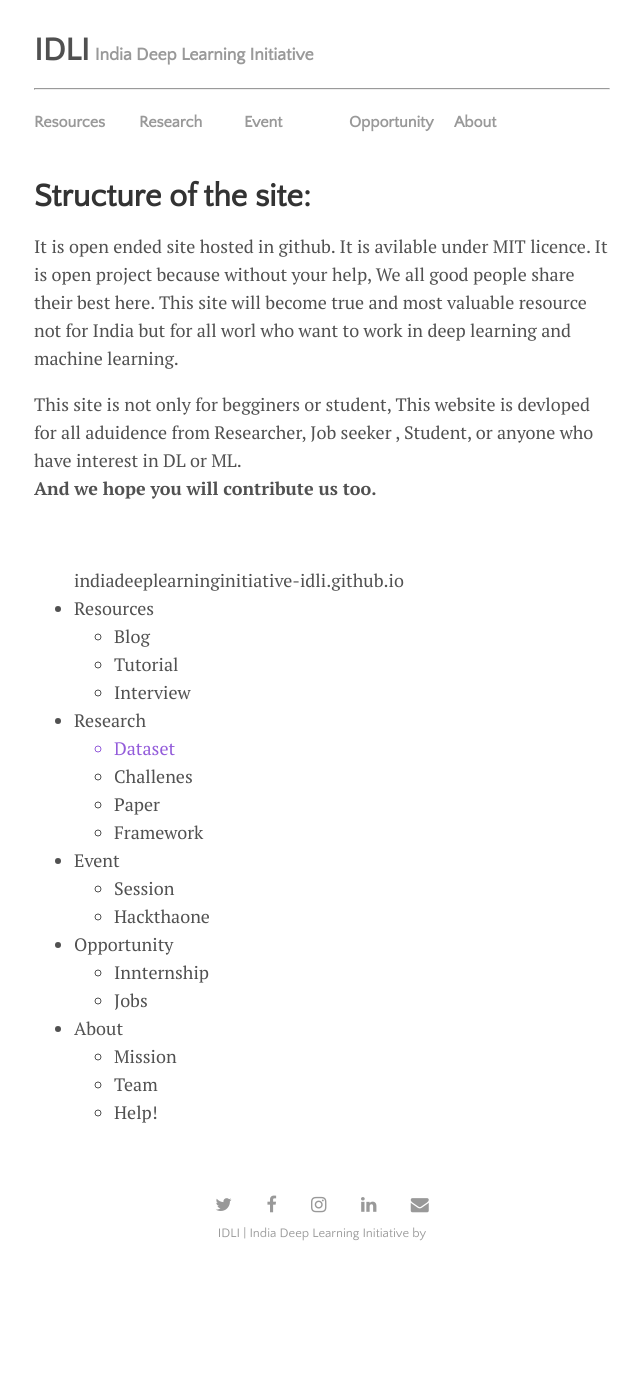
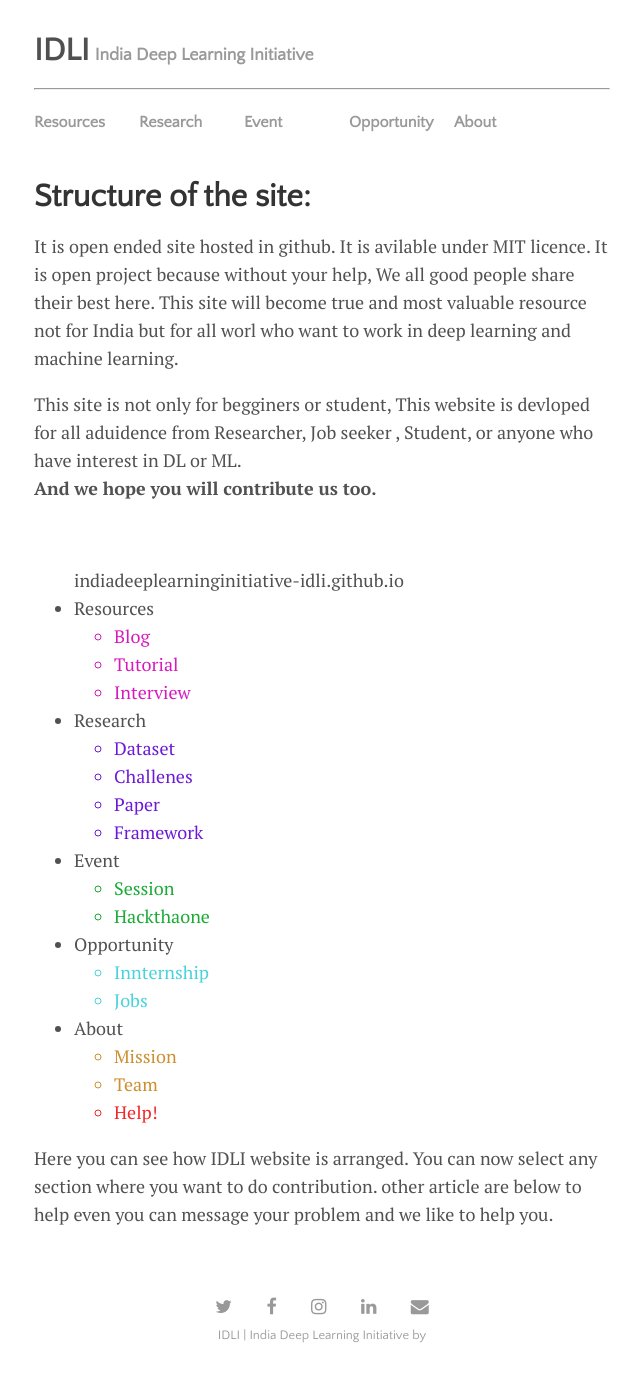
Before and after one commit to IndiaDeepLearningInitiative-IDLI/IndiaDeepLearningInitiative-IDLI.github.io, a Jekyll site: the page built from help/struc_help.html, in a window 1280 px wide. Shown: the whole page, without its empty margins (318-958 px from the left). Built offline with Jekyll 4.4.1, drawn with Linux system fonts in a browser that asks for light colours; nearby versions of some CDN libraries; comment, search, counter and statistics services are not loaded; before the commit the page ends 1279 px from its top, so only the background shows below that.

Commit message:
update structure

```diff
--- a/help/struc_help.html
+++ b/help/struc_help.html
@@ -10,39 +10,40 @@ title: Structure of site
   <ul>indiadeeplearninginitiative-idli.github.io
     <li>Resources
       <ul>
-        <li>Blog</li>
-        <li>Tutorial</li>
-        <li>Interview</li>
+        <li style="color:  #d71abd ;">Blog</li>
+        <li style="color:  #d71abd ;">Tutorial</li>
+        <li style="color:  #d71abd ;">Interview</li>
       </ul>
     </li>
     <li>Research
       <ul>
-        <li style="color: #935cda ;">Dataset</li>
-        <li>Challenes</li>
-        <li>Paper</li>
-        <li>Framework</li>
+        <li style="color: #6d1ad7 ;">Dataset</li>
+        <li style="color: #6d1ad7 ;">Challenes</li>
+        <li style="color: #6d1ad7 ;">Paper</li>
+        <li style="color: #6d1ad7 ;">Framework</li>
       </ul>
     </li>
     <li>Event
       <ul>
-        <li>Session</li>
-        <li>Hackthaone</li>
+        <li style="color:  #1aab36 ;">Session</li>
+        <li style="color:  #1aab36 ;">Hackthaone</li>
       </ul>
     </li>
     <li>Opportunity
       <ul>
-        <li>Innternship</li>
-        <li>Jobs</li>
+        <li style="color: #49d3dc ;">Innternship</li>
+        <li style="color: #49d3dc ;">Jobs</li>
       </ul>
     </li>
     <li>About
       <ul>
-        <li>Mission</li>
-        <li>Team</li>
-        <li>Help!</li>
+        <li style="color:  #cd8f2f ;">Mission</li>
+        <li style="color:  #cd8f2f ;">Team</li>
+        <li style="color:  #f22828  ;">Help!</li>
       </ul>
     </li>
   </ul>
+  <p style="alig: justify;">Here you can see how IDLI website is arranged. You can now select any section where you want to do contribution. other article are below to help even you can message your problem and we like to help you. </p>
 </div>
 <div id="disqus_thread"></div>
 <script>
```
